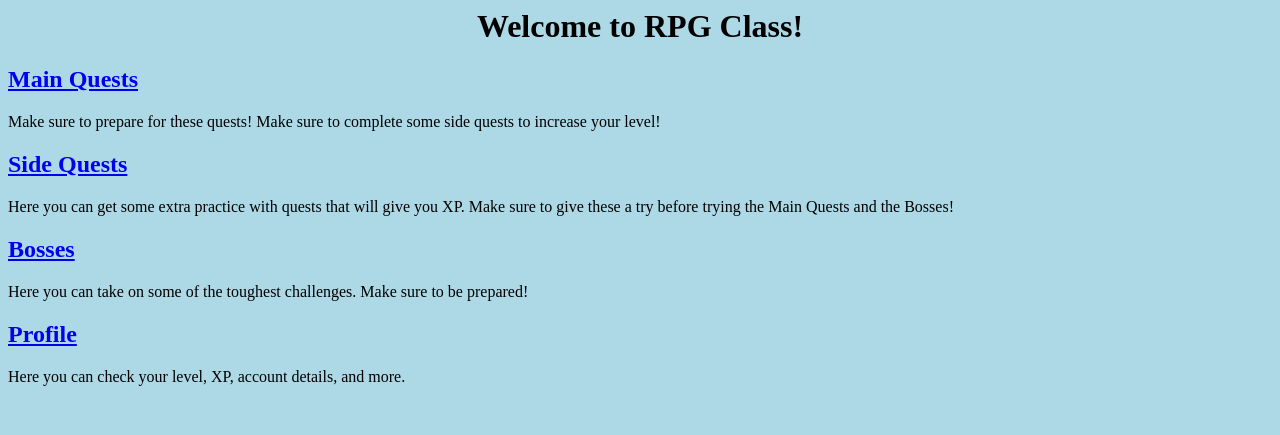
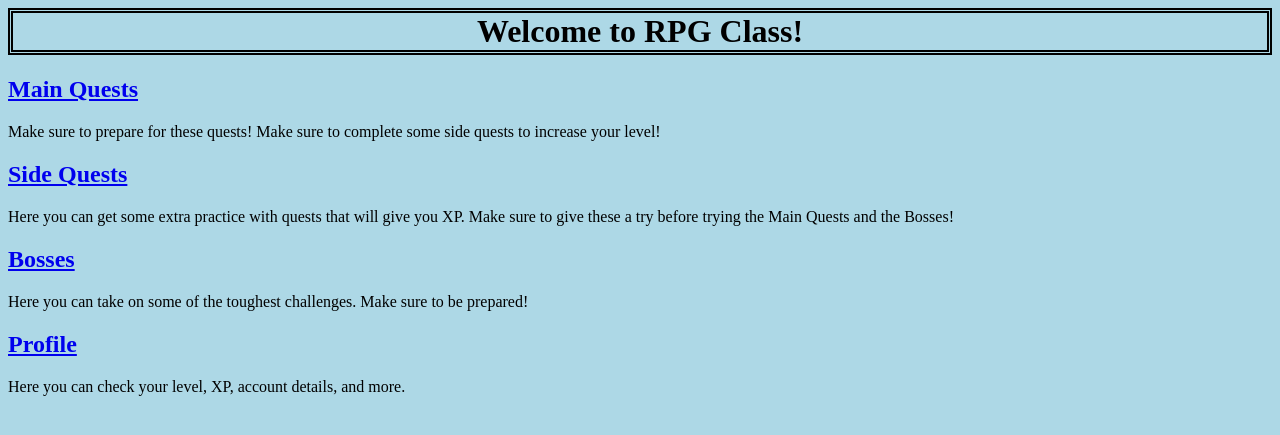
Before and after one commit to Yamarik1/CMSC447-RPG-04, a Django app: template RPGClass/homepage/templates/homepage/menu.html in a window 1280 px wide. Shown: the top 435 px of the page. Run offline with Django 3.2, Linux system fonts and the light colour scheme; the template is opened without the code that fills it, so the values that code supplies are empty.

Commit message:
Homepage update to make it look a bit more pleasing. More will be done in the future, functionality comes first.

```diff
--- a/RPGClass/homepage/static/homepage/style.css
+++ b/RPGClass/homepage/static/homepage/style.css
@@ -1,10 +1,11 @@
 body {
-    background-color: lightblue;
+    background: lightblue;
 }
 
 h1{
     color: black;
     text-align: center;
+    border: double 5px black
 
 }
 
--- a/RPGClass/homepage/templates/homepage/menu.html
+++ b/RPGClass/homepage/templates/homepage/menu.html
@@ -5,10 +5,10 @@
 <h1>Welcome to RPG Class!</h1>
 
 <h2><a href="/homepage/mainquest/">Main Quests</a> </h2>
-<a>Make sure to prepare for these quests! Make sure to complete some side quests to increase your level! </a>
+<p>Make sure to prepare for these quests! Make sure to complete some side quests to increase your level! </p>
 <h2><a href="/homepage/sidequest/">Side Quests</a> </h2>
-<a>Here you can get some extra practice with quests that will give you XP. Make sure to give these a try before trying the Main Quests and the Bosses!</a>
+<p>Here you can get some extra practice with quests that will give you XP. Make sure to give these a try before trying the Main Quests and the Bosses!</p>
 <h2><a href="/homepage/bosses/">Bosses</a></h2>
-<a>Here you can take on some of the toughest challenges. Make sure to be prepared!</a>
+<p>Here you can take on some of the toughest challenges. Make sure to be prepared!</p>
 <h2><a href="/homepage/profile/">Profile</a> </h2>
-<a>Here you can check your level, XP, account details, and more.</a>
+<p>Here you can check your level, XP, account details, and more.</p>
```
